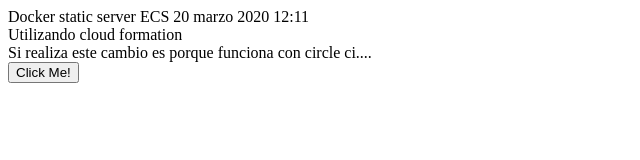
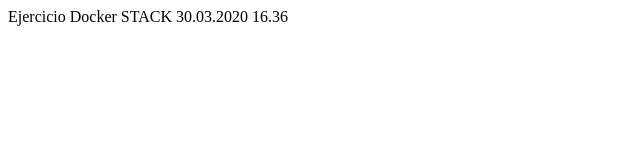
Before and after one commit to ElmerReal/Trambo-CircleCI, a plain HTML site: page Imagen/page/index.html in a window 1280 px wide. Shown: the whole page, without its empty margins (0-640 px from the left). Drawn offline with Linux system fonts and the light colour scheme.

Commit message:
Nuevos Cambios

```diff
--- a/Imagen/page/index.html
+++ b/Imagen/page/index.html
@@ -1,13 +1,7 @@
 <html>
     <title> Static server </title>
     <body>
-        Docker static server
-       ECS 20 marzo 2020 12:11
-       <br>
-       Utilizando cloud formation
-       <br>
-       Si realiza este cambio es porque funciona con circle ci....
-       <br>
-       <button type="button">Click Me!</button>
+        Ejercicio Docker STACK
+        30.03.2020 16.36
        </body>
 </html>
```
Also changed, not shown: 1 other file.
